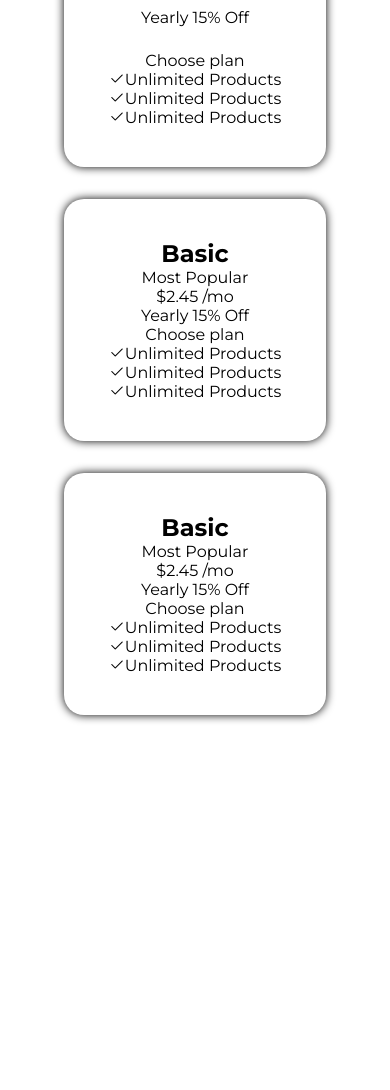
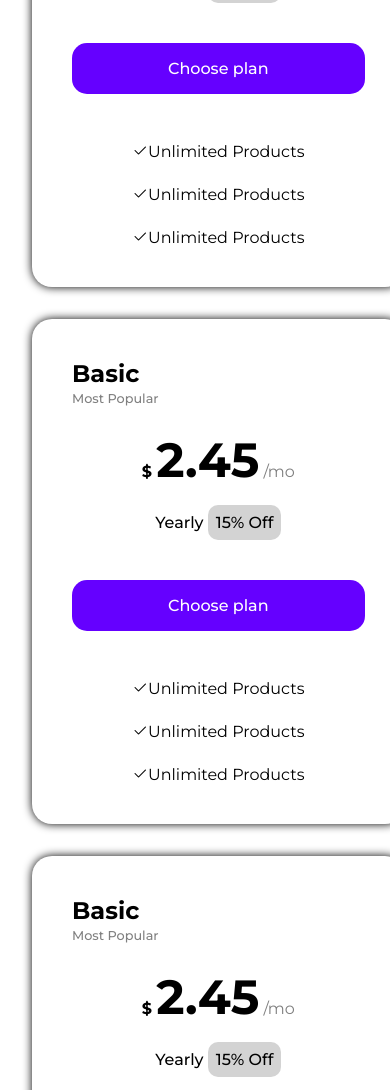
Before and after one commit to Carlo-Falanga/htmlcss-pricing-plan, a plain HTML site: page index.html in a window 390 px wide. Shown: the part 407-1497 px from the top of the page. Before the commit the page ends 1186 px from the top, so only its background shows below. Drawn offline with nearby package versions, Linux system fonts and the light colour scheme.

Commit message:
Refactor card layout and styles for improved responsiveness and structure

```diff
--- a/css/style.css
+++ b/css/style.css
@@ -10,8 +10,8 @@
   box-sizing: border-box;
 }
 
-.container {
-  max-width: 900px;
+.header_container {
+  max-width: 1200px;
   margin: 0 auto;
 }
 
@@ -52,9 +52,8 @@ body {
   flex-direction: row;
   gap: 2rem;
   flex-wrap: wrap;
-  max-width: 900px;
+  max-width: 1200px;
   margin: 0 auto;
-  padding: 2rem;
 }
 
 .card {
@@ -67,6 +66,7 @@ body {
   border-radius: 20px;
   padding: 2.5rem;
   text-align: center;
+  min-width: 300px;
 }
 
 .title_description {
@@ -93,6 +93,36 @@ body {
   color: grey;
 }
 
-.annual_discount{
-    padding: 1.5rem;
+.annual_discount {
+  padding: 1.5rem;
+  font-weight: 500;
 }
+
+.discount {
+  background-color: lightgray;
+  padding: 0.5rem;
+  border-radius: 10px;
+}
+
+.select_plan {
+  padding: 1.5rem 0;
+  display: flex;
+}
+
+.select_plan > a {
+  text-decoration: none;
+  color: white;
+  font-weight: 500;
+  background-color: #6500ff;
+  padding: 1rem 6rem;
+  border-radius: 15px;
+  flex-grow: 1;
+}
+
+.content_list {
+  padding-top: 1.5rem;
+  display: flex;
+  flex-direction: column;
+  gap: 1.5rem;
+  text-align: center;
+}
--- a/index.html
+++ b/index.html
@@ -9,7 +9,7 @@
   <body>
     <!-- Header -->
     <header>
-      <div class="container">
+      <div class="header_container">
         <div>
           <h1>Our Pricing Plan</h1>
           <div>
@@ -27,18 +27,25 @@
     <!-- Main -->
     <main>
       <div class="cards_container">
+
         <!-- Prima Card -->
         <div class="card first_card">
+
             <!-- Titolo & Descrizione -->
              <div class="title_description">
           <h2>Basic</h2>
           <span class="description">Most Popular</span>
           </div>
+
           <!-- Prezzo -->
           <div class="pricing"><span class="dollar">$</span> <span class="amount">2.45</span> <span class="period">/mo</span></div>
+
           <!-- Sconto -->
           <div class="annual_discount">Yearly <span class="discount">15% Off</span></div>
-          <div class="select_plan">Choose plan</div>
+
+          <!-- Pulsante -->
+          <div class="select_plan"><a href="#">Choose plan</a></div>
+
           <!-- Benefits -->
           <div class="content_list">
             <div><i class="bi bi-check2"></i>Unlimited Products</div>
@@ -49,25 +56,51 @@
 
 
         <!-- Seconda Card -->
-        <div class="card second_card">
+        <div class="card first_card">
+
+            <!-- Titolo & Descrizione -->
+             <div class="title_description">
           <h2>Basic</h2>
-          <div class="description">Most Popular</div>
-          <div class="pricing"><span>$</span>2.45 <span>/mo</span></div>
-          <div>Yearly <span class="discount">15% Off</span></div>
-          <div class="select_plan">Choose plan</div>
+          <span class="description">Most Popular</span>
+          </div>
+
+          <!-- Prezzo -->
+          <div class="pricing"><span class="dollar">$</span> <span class="amount">2.45</span> <span class="period">/mo</span></div>
+
+          <!-- Sconto -->
+          <div class="annual_discount">Yearly <span class="discount">15% Off</span></div>
+
+          <!-- Pulsante -->
+          <div class="select_plan"><a href="#">Choose plan</a></div>
+
+          <!-- Benefits -->
           <div class="content_list">
             <div><i class="bi bi-check2"></i>Unlimited Products</div>
             <div><i class="bi bi-check2"></i>Unlimited Products</div>
             <div><i class="bi bi-check2"></i>Unlimited Products</div>
           </div>
         </div>
+
+
         <!-- Terza Card -->
-        <div class="card third_card">
+        <div class="card first_card">
+
+            <!-- Titolo & Descrizione -->
+             <div class="title_description">
           <h2>Basic</h2>
-          <div class="description">Most Popular</div>
-          <div class="pricing"><span>$</span>2.45 <span>/mo</span></div>
-          <div>Yearly <span class="discount">15% Off</span></div>
-          <div class="select_plan">Choose plan</div>
+          <span class="description">Most Popular</span>
+          </div>
+
+          <!-- Prezzo -->
+          <div class="pricing"><span class="dollar">$</span> <span class="amount">2.45</span> <span class="period">/mo</span></div>
+
+          <!-- Sconto -->
+          <div class="annual_discount">Yearly <span class="discount">15% Off</span></div>
+
+          <!-- Pulsante -->
+          <div class="select_plan"><a href="#">Choose plan</a></div>
+
+          <!-- Benefits -->
           <div class="content_list">
             <div><i class="bi bi-check2"></i>Unlimited Products</div>
             <div><i class="bi bi-check2"></i>Unlimited Products</div>
```
